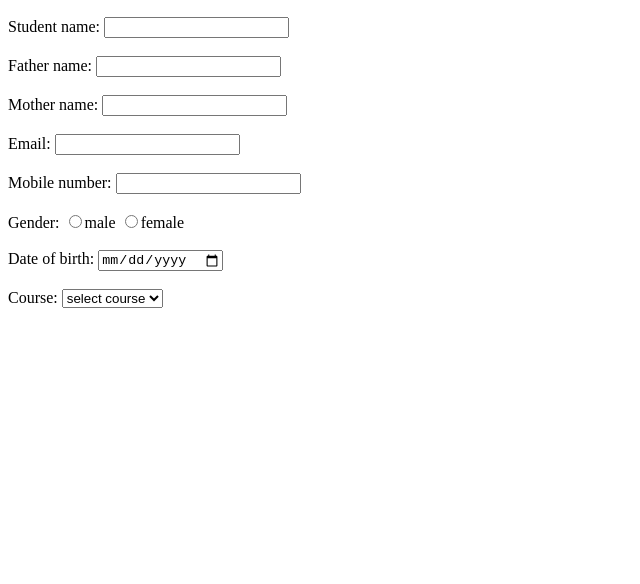
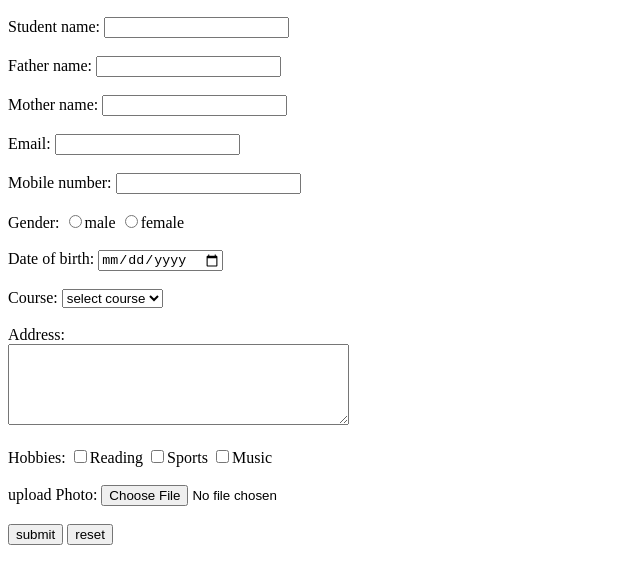
Before and after one commit to shrutikarmukale/HTML, a plain HTML site: page 15_HTML_addmission _form.html in a window 1280 px wide. Shown: the part 50-634 px from the top of the page, without its empty margins (0-640 px from the left). Drawn offline with Linux system fonts and the light colour scheme.

Commit message:
student_registrationform

```diff
--- a/15_HTML_addmission _form.html
+++ b/15_HTML_addmission _form.html
@@ -8,28 +8,45 @@
 <body>
     <h2>student addmission form</h2>
     <form>
-        Student name:
+         <label for="">Student name:</label>
         <input type="text"><br><br>
-        Father name:
+        <label for="">Father name:</label>
          <input type="text"><br><br>
-         Mother name:
+         <label for="">Mother name:</label>
          <input type="text"><br><br>
-         Email:
+         <label for="">Email:</label>
          <input type="email"><br><br>
-         Mobile number:
+         <label for="">Mobile number:</label>
          <input type="number"><br><br>
-         Gender:
+         <label for="">Gender:</label>
          <input type="radio"name="g">male
          <input type="radio"name="g">female
          <br><br>
-         Date of birth:
+          <label for="">Date of birth:</label>
          <input type="date"><br><br>
-         Course:
+          <label for="">Course:</label>
          <select>
             <option>select course</option>
-            <option></option>
+            <option>CSE</option>
+            <option>IT</option>
+            <option>Mechanical</option>
          </select>
+         <br><br>
+         <Label>Address:</Label><br>
+         <textarea rows="5" cols="40"></textarea>
+         <br><br>
+         <label> Hobbies:</label>
+         <input type="checkbox">Reading
+         <input type="checkbox">Sports
+         <input type="checkbox">Music
+         <br><br>
+         <label>upload Photo:</label>
+         <input type="file">
+         <br><br>
+         <input type="submit" value="submit">
+         <input type="reset" value="reset">
 
-    </form>
-</body>
+         </form>
+
+        </body>
 </html>
```
